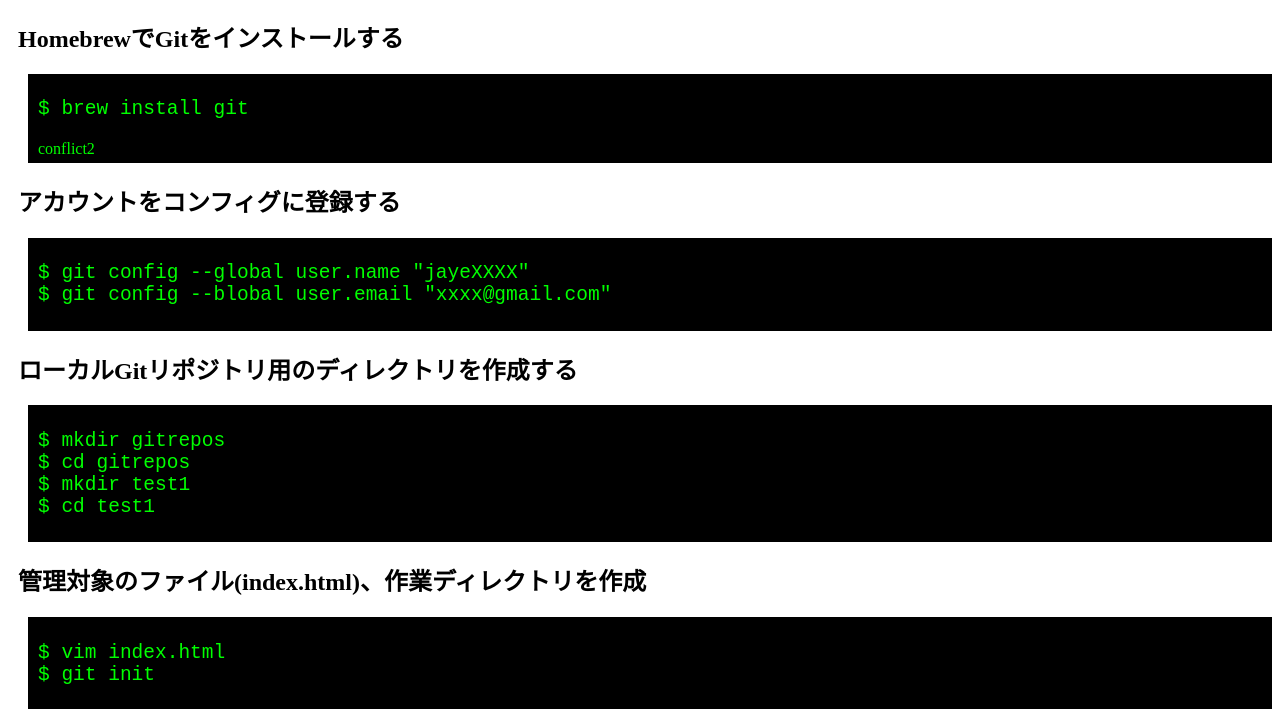
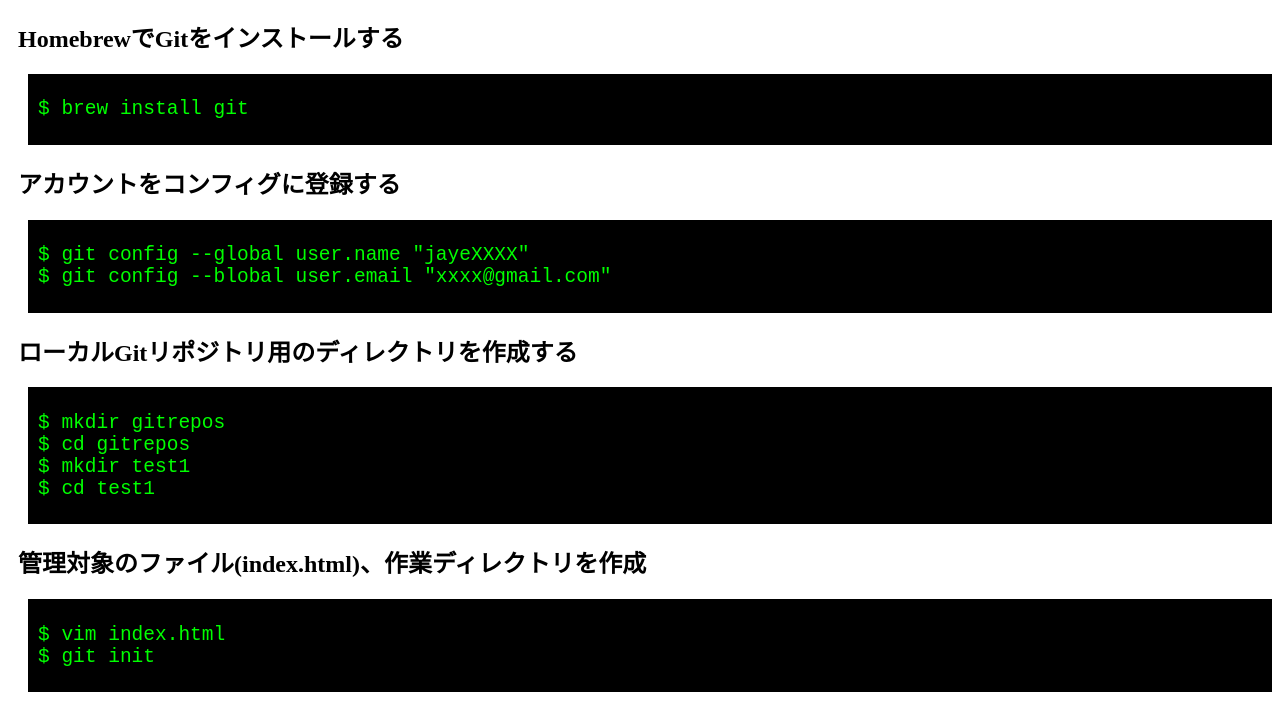
Before and after one commit to jaye0410/test1, a plain HTML site: page index.html in a window 1280 px wide. Shown: the part 70-779 px from the top of the page. Drawn offline with Linux system fonts and the light colour scheme.

Commit message:
finish conflict test

```diff
--- a/index.html
+++ b/index.html
@@ -11,7 +11,6 @@
 		<h2>HomebrewでGitをインストールする</h2>
 		<section>
 <pre>$ brew install git</pre>
-conflict2
 		</section>
 
 		<h2>アカウントをコンフィグに登録する</h2>
```
